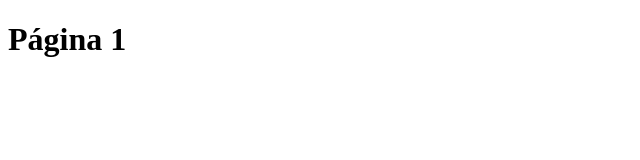
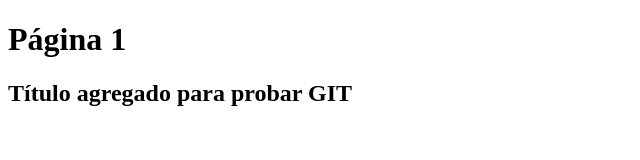
Before and after one commit to gaositd/cursoPreworkPlatzi, a plain HTML site: page index.html in a window 1280 px wide. Shown: the whole page, without its empty margins (0-640 px from the left). Drawn offline with Linux system fonts and the light colour scheme.

Commit message:
segundo commint agregado un segundo titulo en H2

```diff
--- a/index.html
+++ b/index.html
@@ -8,5 +8,6 @@
 </head>
 <body>
     <h1>Página 1</h1>
+    <h2>Título agregado para probar GIT</h2>
 </body>
 </html>
```
